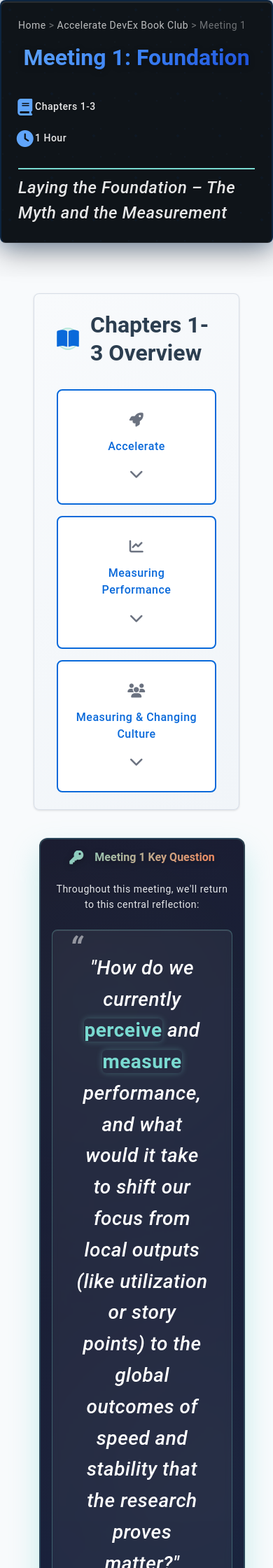
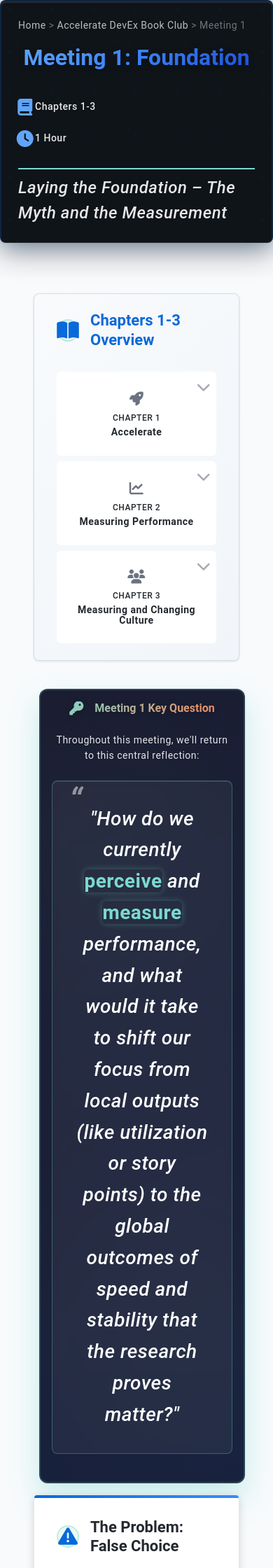
Before and after one commit to mhenke/accelerate-devex-book-club-notebooklm, a Jekyll site: the page built from docs/_meetings/meeting-1.md, in a window 390 px wide. Shown: the top 2240 px of the page at 70% size. Built offline with Jekyll 4.4.1, drawn with Linux system fonts in a browser that asks for light colours.

Commit message:
Refactor chapter overview layout for improved clarity and organization

```diff
--- a/docs/_meetings/meeting-1.md
+++ b/docs/_meetings/meeting-1.md
@@ -17,15 +17,27 @@
 <h2><i class="fas fa-book-open" aria-hidden="true"></i> Chapters 1-3 Overview</h2>
 <div class="chapters-grid">
 <div class="chapter-item" data-chapter="accelerate" onclick="showChapterDetail('accelerate')">
-  <i class="fas fa-rocket"></i> Accelerate
+  <i class="fas fa-rocket"></i>
+  <div class="chapter-content">
+    <div class="chapter-number">Chapter 1</div>
+    <div class="chapter-title">Accelerate</div>
+  </div>
   <div class="chapter-indicator"><i class="fas fa-chevron-down"></i></div>
 </div>
 <div class="chapter-item" data-chapter="measuring" onclick="showChapterDetail('measuring')">
-  <i class="fas fa-chart-line"></i> Measuring Performance
+  <i class="fas fa-chart-line"></i>
+  <div class="chapter-content">
+    <div class="chapter-number">Chapter 2</div>
+    <div class="chapter-title">Measuring Performance</div>
+  </div>
   <div class="chapter-indicator"><i class="fas fa-chevron-down"></i></div>
 </div>
 <div class="chapter-item" data-chapter="culture" onclick="showChapterDetail('culture')">
-  <i class="fas fa-users"></i> Measuring & Changing Culture
+  <i class="fas fa-users"></i>
+  <div class="chapter-content">
+    <div class="chapter-number">Chapter 3</div>
+    <div class="chapter-title">Measuring and Changing Culture</div>
+  </div>
   <div class="chapter-indicator"><i class="fas fa-chevron-down"></i></div>
 </div>
 </div>
@@ -36,29 +48,29 @@
     <h3><i class="fas fa-rocket"></i> Accelerate</h3>
     <p>Software delivery capability drives organizational success across all industries. This chapter presents evidence from 23,000+ survey responses showing that digital transformation is real and software delivery creates competitive advantage.</p>
     <ul>
-      <li>Software delivery capability drives organizational success (profitability, productivity, market share)</li>
-      <li>Evidence-based approach: 23,000+ survey responses from 2,000+ organizations</li>
-      <li>Digital transformation reality: software delivery is a competitive advantage</li>
+      <li>Software delivery capability drives organizational success across all industries (profitability, productivity, market share)</li>
+      <li>Evidence-based approach: 23,000+ survey responses identifying 24 key capabilities</li>
+      <li>Performance predicts success: high-performing software delivery creates competitive advantage</li>
     </ul>
   </div>
 
   <div class="chapter-detail" id="detail-measuring">
     <h3><i class="fas fa-chart-line"></i> Measuring Performance</h3>
-    <p>Learn to measure software delivery performance using the four DORA metrics that distinguish high-performing teams from low performers.</p>
+    <p>Replaces flawed traditional metrics with four reliable DORA metrics that distinguish high-performing teams from low performers.</p>
     <ul>
-      <li>The four DORA metrics: Lead Time, Deployment Frequency, Recovery Time, Change Fail Rate</li>
-      <li>Debunking the speed vs. stability myth: high performers achieve both</li>
-      <li>Key insight: practices that make you faster also make you more stable</li>
+      <li>Tempo metrics: Lead Time and Deployment Frequency</li>
+      <li>Stability metrics: Recovery Time and Change Fail Rate</li>
+      <li>Key insight: High performers achieve both speed AND stability simultaneously</li>
     </ul>
   </div>
 
   <div class="chapter-detail" id="detail-culture">
     <h3><i class="fas fa-users"></i> Measuring & Changing Culture</h3>
-    <p>Understand how organizational culture directly impacts software delivery performance using Westrum's typology and learn how culture can be intentionally improved through practices.</p>
+    <p>Proves that culture can be measured and intentionally improved using Westrum's typology. Culture is an outcome, not a precondition for transformation.</p>
     <ul>
       <li>Westrum organizational culture types: Pathological, Bureaucratic, Generative</li>
-      <li>Culture can be changed through specific technical practices</li>
-      <li>Key insight: "You can act your way to a better culture"</li>
+      <li>Generative culture strongly predicts software delivery and organizational performance</li>
+      <li>Key insight: "You can act your way to a better culture" through technical practices</li>
     </ul>
   </div>
 </div>
--- a/docs/assets/main.scss
+++ b/docs/assets/main.scss
@@ -31,7 +31,7 @@
 }
 
 /* Chapter Overview Section - Matching Success Outcomes Pattern */
-.chapter-metrics-compact {
+.chapter-metrics-compact.section-card {
   background: var(--gradient-surface);
   border: 1px solid rgba(148, 163, 184, 0.3);
   border-radius: var(--radius-lg);
@@ -56,13 +56,13 @@
 
   .chapters-grid {
     display: grid;
-    grid-template-columns: repeat(auto-fit, minmax(200px, 1fr));
-    gap: var(--space-lg);
+    grid-template-columns: repeat(3, 1fr);
+    gap: var(--space-md);
     margin-top: var(--space-xl);
 
     @media (max-width: 768px) {
       grid-template-columns: 1fr;
-      gap: var(--space-md);
+      gap: var(--space-sm);
     }
   }
 
@@ -70,58 +70,85 @@
     display: flex;
     flex-direction: column;
     align-items: center;
-    gap: var(--space-md);
-    padding: var(--space-xl) var(--space-lg);
+    justify-content: center;
+    gap: var(--space-sm);
+    padding: var(--space-lg) var(--space-md);
     background: var(--color-white);
-    border: 2px solid var(--meeting-1-primary);
-    border-radius: var(--radius-lg);
+    border: 1px solid var(--color-gray-200);
+    border-top: 3px solid transparent;
+    border-radius: var(--radius-md);
     cursor: pointer;
-    transition: all var(--duration-normal) var(--ease-out);
+    transition: border-color 0.2s ease, border-top-color 0.2s ease, box-shadow 0.2s ease, transform 0.2s ease;
     position: relative;
     text-align: center;
     font-weight: var(--font-weight-medium);
-    color: var(--meeting-1-primary);
+    color: var(--color-gray-700);
+    min-height: 120px;
+    font-size: var(--font-size-body-small);
 
     i {
-      font-size: var(--font-size-title-medium);
-      color: var(--meeting-1-primary);
+      font-size: var(--font-size-title-small);
+      color: var(--color-gray-600);
       margin-bottom: var(--space-sm);
     }
 
+    .chapter-content {
+      display: flex;
+      flex-direction: column;
+      align-items: center;
+      gap: var(--space-xs);
+
+      .chapter-number {
+        font-size: var(--font-size-body-small);
+        color: var(--color-gray-500);
+        font-weight: var(--font-weight-medium);
+        text-transform: uppercase;
+        letter-spacing: 0.5px;
+      }
+
+      .chapter-title {
+        font-size: var(--font-size-body-medium);
+        color: var(--color-gray-700);
+        font-weight: var(--font-weight-semibold);
+        text-align: center;
+        line-height: var(--line-height-tight);
+      }
+    }
+
     .chapter-indicator {
-      color: var(--meeting-1-primary);
+      position: absolute;
+      top: var(--space-sm);
+      right: var(--space-sm);
+      color: #0969da;
       font-size: var(--font-size-sm);
-      transition: transform var(--duration-normal) var(--ease-out);
+      opacity: 0.6;
+      transition: all 0.3s ease;
+
+      i {
+        margin-bottom: 0;
+        font-size: var(--font-size-sm);
+      }
     }
 
     &:hover {
-      background: var(--meeting-1-primary);
-      color: var(--color-white);
-      transform: var(--transform-hover);
-      box-shadow: var(--elevation-2);
+      border-color: #0969da;
+      border-top-color: #0969da;
+      box-shadow: 0 4px 8px rgba(0, 0, 0, 0.1);
+      transform: translateY(-2px);
 
-      i,
       .chapter-indicator {
-        color: var(--color-white);
-      }
-
-      .chapter-indicator i {
-        transform: rotate(180deg);
+        opacity: 1;
+        transform: scale(1.1);
       }
     }
 
     &.active {
-      background: var(--meeting-1-primary);
-      color: var(--color-white);
-      box-shadow: var(--elevation-2);
+      border-top-color: #0969da !important;
 
-      i,
       .chapter-indicator {
-        color: var(--color-white);
-      }
-
-      .chapter-indicator i {
-        transform: rotate(180deg);
+        transform: rotate(180deg) !important;
+        color: #0550ae !important;
+        opacity: 1 !important;
       }
     }
   }
```
Also changed, not shown: other parts of docs/_meetings/meeting-1.md (+2 -0 lines), CLAUDE.md (+4 -0 lines).
